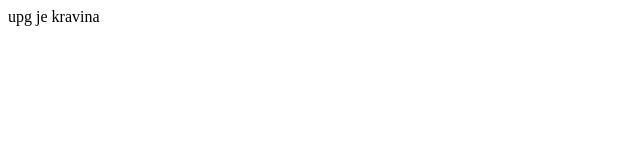
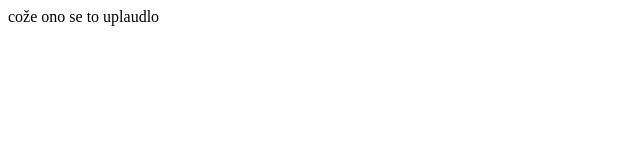
Before and after one commit to lospavlos8/webovka, a plain HTML site: page index.html in a window 1280 px wide. Shown: the full height of the page, 0-640 px from the left. Drawn offline with Linux system fonts and the light colour scheme.

Commit message:
Add files via upload

```diff
--- a/index.html
+++ b/index.html
@@ -6,6 +6,6 @@
     <title>muj web</title>
 </head>
 <body>
-upg je kravina
+cože ono se to uplaudlo
 </body>
 </html>
```
